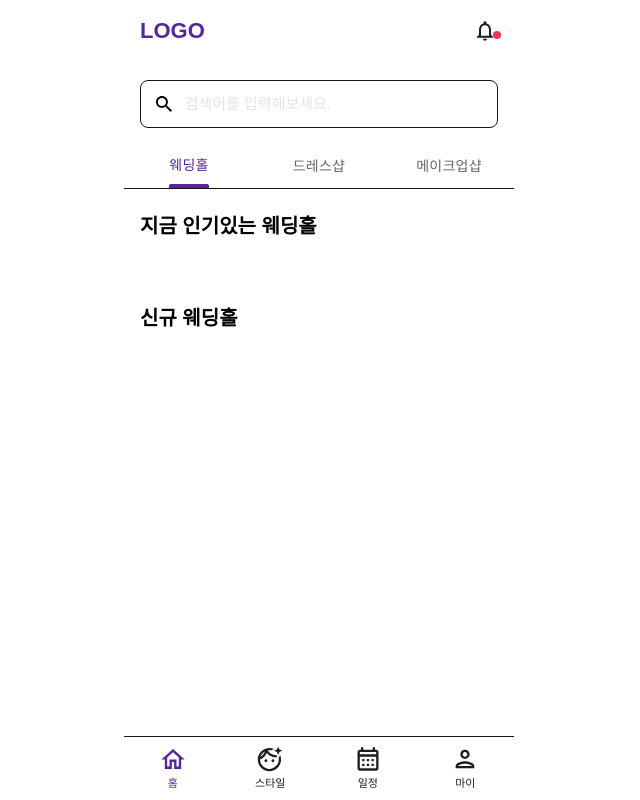
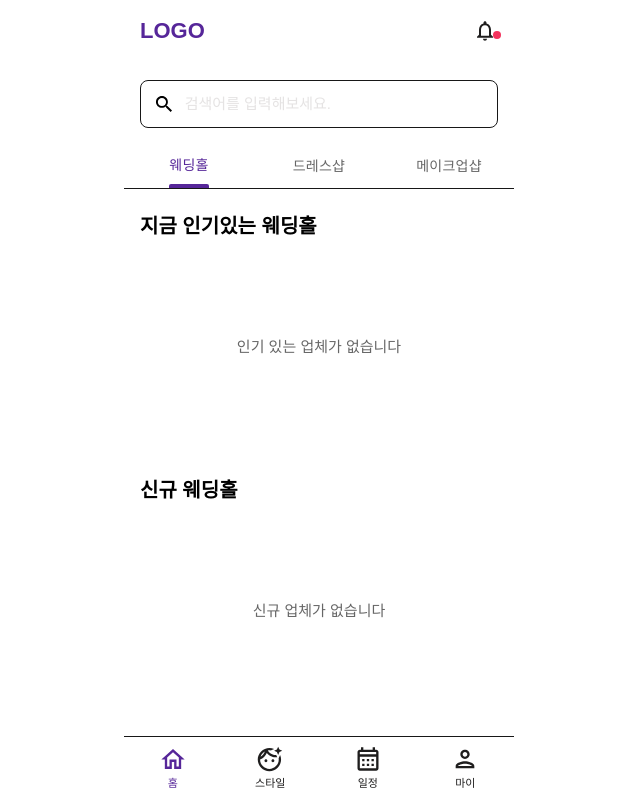
Before and after one commit to swyp11/swyp-frontend, a Next.js app: page /main in a window 1280 px wide. Shown: the whole page, without its empty margins (321-961 px from the left). Built offline with nearby package versions, Linux system fonts and the light colour scheme; no server answers; a web font is replaced by a local one.

Commit message:
fix: 빈 영역 표시 해주는 ui 추가

```diff
--- a/src/components/main/RecommendationSection.tsx
+++ b/src/components/main/RecommendationSection.tsx
@@ -143,6 +143,12 @@ export const RecommendationSection = ({ activeTab }: RecommendationSectionProps)
     );
   }
 
+  const renderEmptyState = (message: string) => (
+    <div className="flex items-center justify-center w-full min-h-[180px]">
+      <p className="body-2 text-on-surface-subtle">{message}</p>
+    </div>
+  );
+
   return (
     <section className="flex flex-col items-start gap-10 px-4 py-6 relative self-stretch w-full bg-white flex-1">
       {/* 인기있는 샵 */}
@@ -150,9 +156,13 @@ export const RecommendationSection = ({ activeTab }: RecommendationSectionProps)
         <h2 className="w-fit mt-[-1.00px] title-2 font-[number:var(--title-2-font-weight)] text-black text-[length:var(--title-2-font-size)] tracking-[var(--title-2-letter-spacing)] leading-[var(--title-2-line-height)] whitespace-nowrap relative flex items-center justify-center [font-style:var(--title-2-font-style)]">
           지금 인기있는 {categoryLabel}
         </h2>
+        {popularShops.length > 0 ? (
           <HorizontalSlider gap={12} className="w-full px-0 py-1">
             {popularShops.map((shop, index) => renderShopCard(shop, index))}
           </HorizontalSlider>
+        ) : (
+          renderEmptyState('인기 있는 업체가 없습니다')
+        )}
       </div>
 
       {/* 신규 샵 */}
@@ -160,9 +170,13 @@ export const RecommendationSection = ({ activeTab }: RecommendationSectionProps)
         <h2 className="w-fit mt-[-1.00px] title-2 font-[number:var(--title-2-font-weight)] text-black text-[length:var(--title-2-font-size)] tracking-[var(--title-2-letter-spacing)] leading-[var(--title-2-line-height)] whitespace-nowrap relative flex items-center justify-center [font-style:var(--title-2-font-style)]">
           신규 {categoryLabel}
         </h2>
+        {newShops.length > 0 ? (
           <HorizontalSlider gap={12} className="w-full px-0 py-1">
             {newShops.map((shop, index) => renderShopCard(shop, index))}
           </HorizontalSlider>
+        ) : (
+          renderEmptyState('신규 업체가 없습니다')
+        )}
       </div>
     </section>
   );
```
Lines whose indentation alone changed are shown as unchanged.
